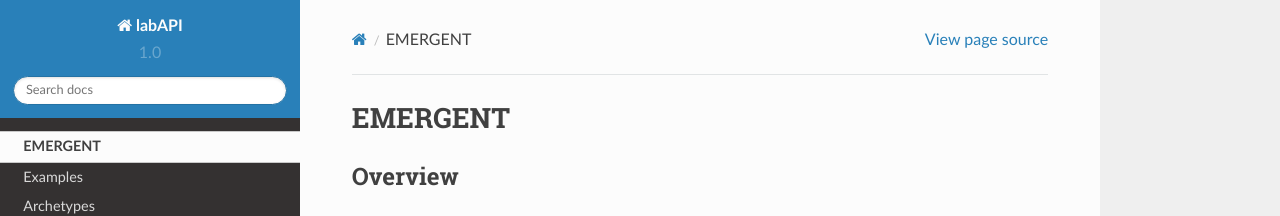
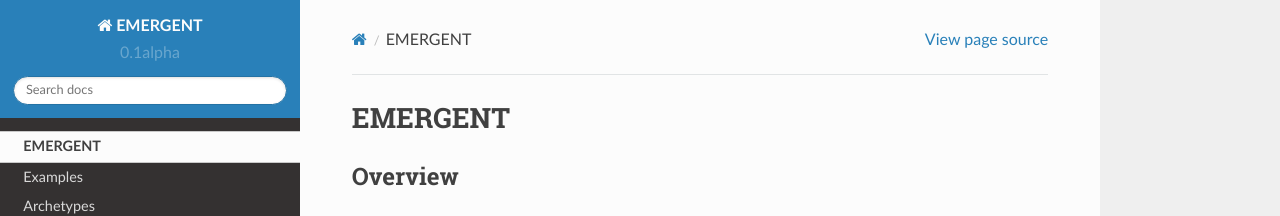
Before and after one commit to robertfasano/emergent, a Sphinx documentation site: the page built from docs/source/index.rst, in a window 1280 px wide. Shown: the top 216 px of the page. Built offline with Sphinx 7.4.7 and the Read the Docs theme 2.0.0, drawn with Linux system fonts in a browser that asks for light colours; pages that are not in the unit, such as notebooks, are missing from menus.

Commit message:
Rename to EMERGENT

```diff
--- a/docs/source/conf.py
+++ b/docs/source/conf.py
@@ -47,7 +47,7 @@ source_suffix = '.rst'
 master_doc = 'index'
 
 # General information about the project.
-project = 'labAPI'
+project = 'EMERGENT'
 copyright = '2018, Robert Fasano'
 author = 'Robert Fasano'
 
@@ -56,9 +56,9 @@ author = 'Robert Fasano'
 # built documents.
 #
 # The short X.Y version.
-version = '1.0'
+version = '0.1alpha'
 # The full version, including alpha/beta/rc tags.
-release = '1.0'
+release = '0.1alpha'
 
 # The language for content autogenerated by Sphinx. Refer to documentation
 # for a list of supported languages.
```
